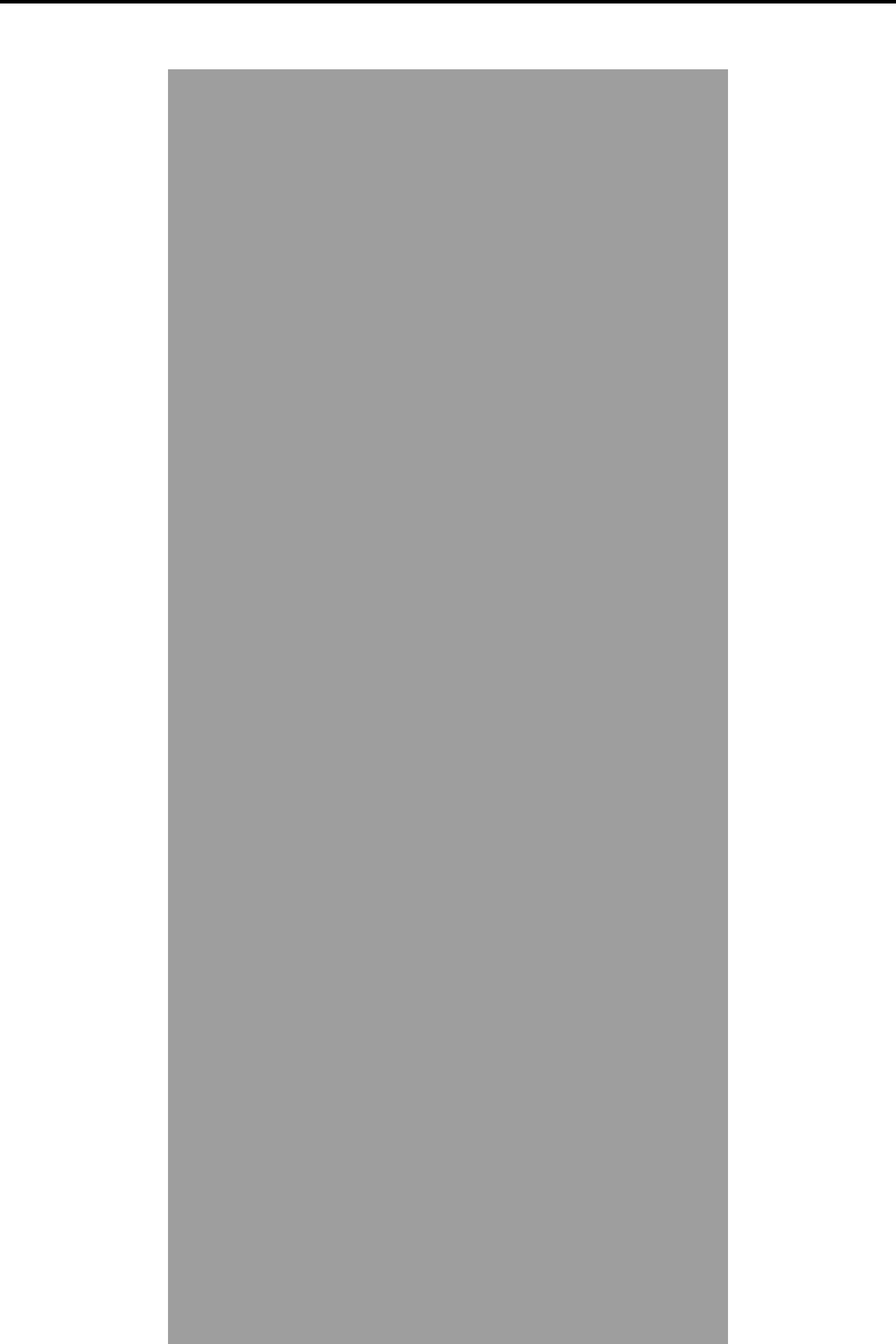
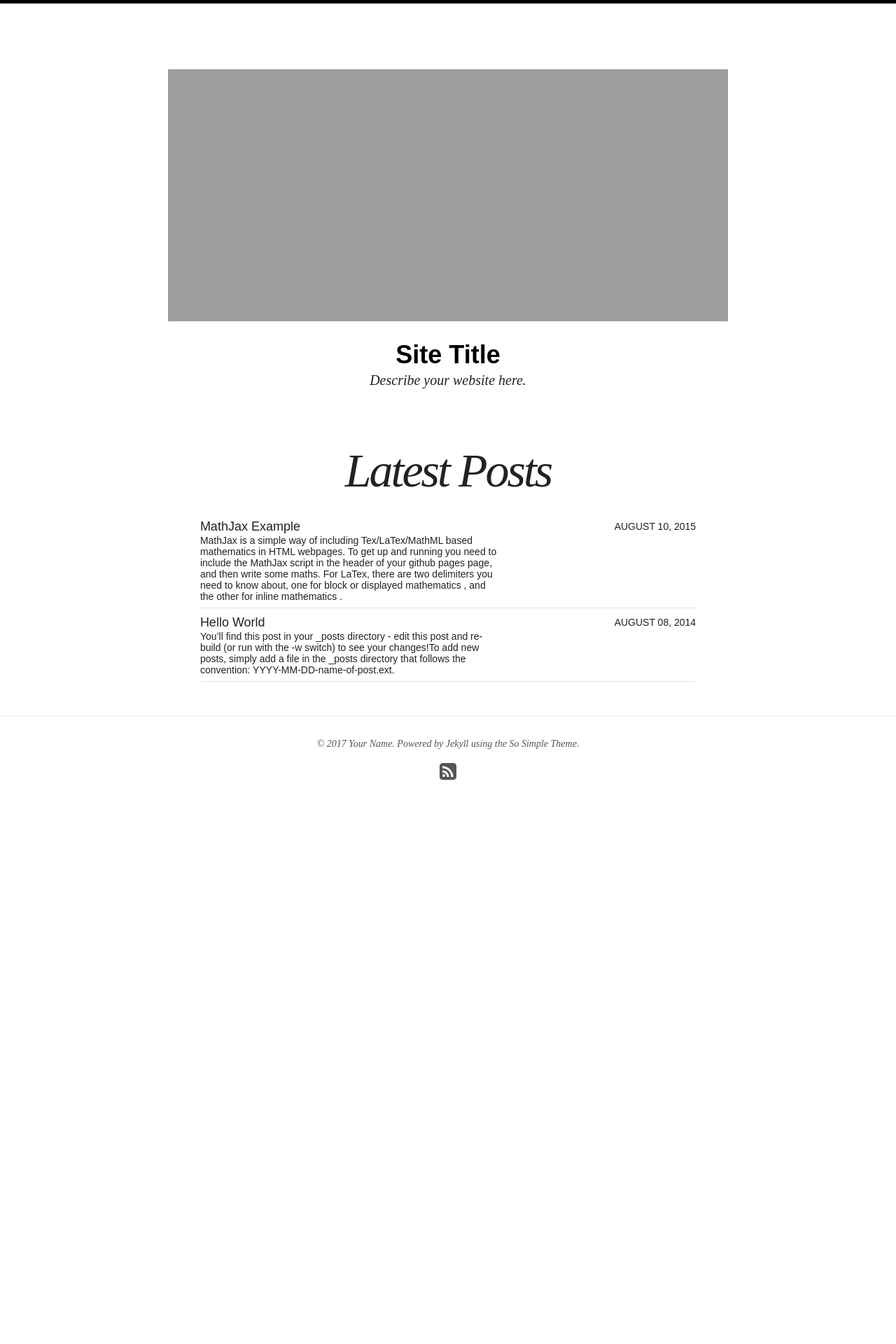
Before and after one commit to DesarrolloArtesa/desarrolloartesa.github.io, a Jekyll site: the page built from index.html, in a window 1280 px wide. Shown: the top 1920 px of the page at 70% size. Built offline with Jekyll 4.4.1, drawn with Linux system fonts in a browser that asks for light colours; nearby versions of some CDN libraries; after the commit the page ends 1214 px from its top, so only the background shows below that.

Commit message:
_sass/_masthead.scss tamaño site-logo modificación para diferenes tamaños de pantalla,corrección del cambio anterior

```diff
--- a/_sass/_masthead.scss
+++ b/_sass/_masthead.scss
@@ -50,7 +50,7 @@
 
     @include media($large) {
       width: 800px;
-      height: 3600px;
+      height: 360px;
       /*@include rounded(200px); *//* crops in a circle */
     }
   }
```
